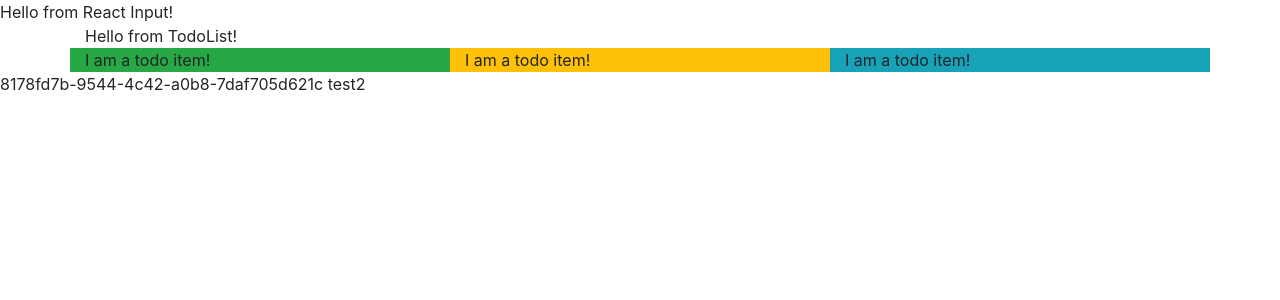
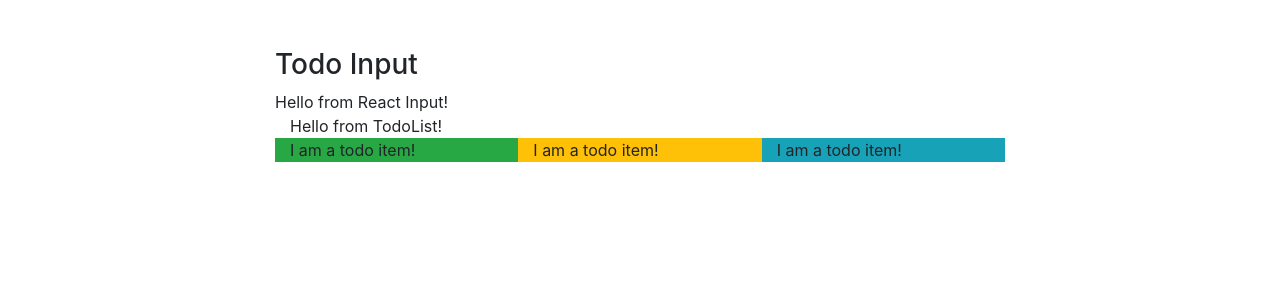
Before and after one commit to reallyusefulengine/todolist, a React (Create React App) app: page / in a window 1280 px wide. Shown: the top 300 px of the page. Built offline with nearby package versions, Linux system fonts and the light colour scheme.

Commit message:
added changes

```diff
--- a/src/App.js
+++ b/src/App.js
@@ -1,17 +1,69 @@
-import React from "react";
+import React, { Component } from "react";
 import TodoList from "../src/components/TodoList";
 import TodoInput from "./components/TodoInput";
 import { v4 as uuidv4 } from "uuid";
+import TodoItem from "./components/TodoItem";
 
-function App() {
-  const id = uuidv4();
-  return (
-    <section>
-      <TodoInput />
-      <TodoList />
-      {id} test2
-    </section>
-  );
+class App extends Component {
+  state = {
+    items: [
+      {
+        id: uuidv4(),
+        title: "Woke up in a daze",
+      },
+      {
+        id: uuidv4(),
+        title: "Had breakfast and tea",
+      },
+    ],
+  };
+  handleEdit = (id) => {
+    console.log("handleEdit!");
+  };
+
+  handleDelete = (id) => {
+    console.log("handleDelete!");
+    const filteredTodos = this.state.items.filter((item) => {
+      return item.id !== id;
+    });
+    this.setState({
+      items: filteredTodos,
+    });
+  };
+
+  handleChange = (e) => {
+    console.log("handleChange!");
+  };
+  handleSubmit = (e) => {
+    console.log("handleSubmit!");
+  };
+  clearList = () => {
+    console.log("Clear list!");
+  };
+
+  render() {
+    return (
+      <div className="container">
+        <div className="row">
+          <div className="col-10 mx-auto col-md-8 mt-4 mt-5">
+            <h3 className="text-capitalize text-ceter">Todo input</h3>
+            <TodoInput
+              item={this.state.item}
+              handleChange={this.handleChange}
+              handleSubmit={this.handleSubmit}
+              editItem={this.handleEdit}
+            />
+            <TodoList
+              items={this.state.items}
+              clearList={this.clearList}
+              handleDelete={this.handleDelete}
+              handleEdit={this.handleEdit}
+            />
+          </div>
+        </div>
+      </div>
+    );
+  }
 }
 
 export default App;
```
